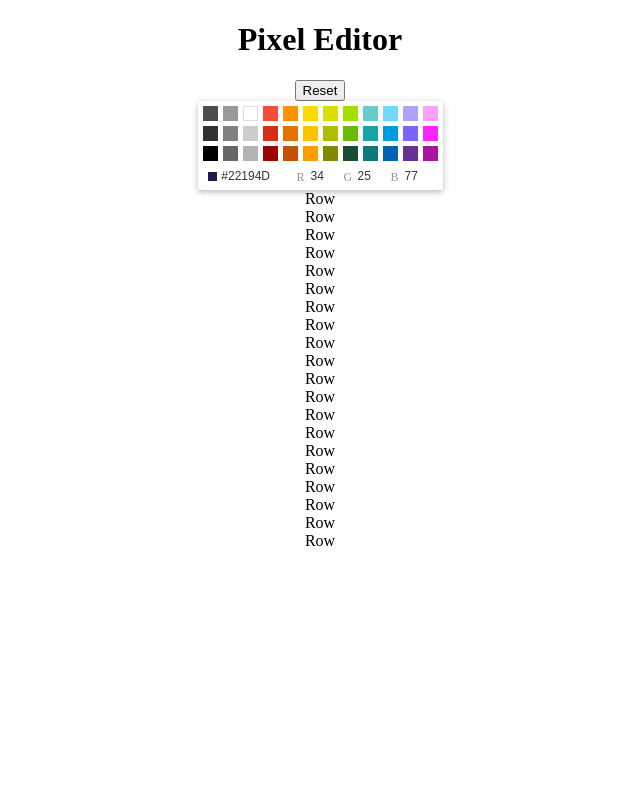
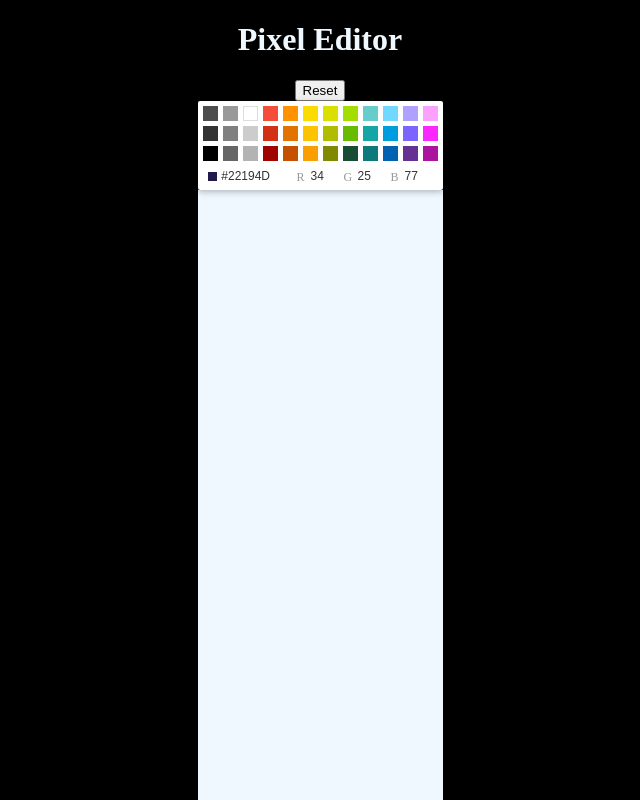
Before and after one commit to karishmashuklaa/pixie, a React (Create React App) app: page / in a window 1280 px wide. Both pictures are taken after a click on the button "Start Drawing". Shown: the top 800 px of the page, without its empty margins (320-960 px from the left). Built offline with nearby package versions, Linux system fonts and the light colour scheme.

Commit message:
Basic editor

```diff
--- a/src/components/DrawingPanel.js
+++ b/src/components/DrawingPanel.js
@@ -1,22 +1,26 @@
-import React from 'react'
-import Row from './Row'
+import React from "react"
+import Row from "./Row"
 
-const DrawingPanel = ({width,height,color}) => {
+const DrawingPanel = ({ width, height, selectedColor }) => {
 
   let rows = []
 
-    for(let i=0; i<height; i++) {
+  for (let i = 0; i < height; i++) {
     rows.push(
-        <Row key={i} width={width} color={color}/>
+    <Row
+    key={i}
+    width={width}
+    selectedColor={selectedColor} />
     )
   }
+
   return (
     <div id="drawingPanel">
       <div id="pixels">
         {rows}
       </div>
     </div>
-    )
+  );
 }
 
 export default DrawingPanel
--- a/src/components/Editor.js
+++ b/src/components/Editor.js
@@ -3,8 +3,8 @@ import { CompactPicker } from 'react-color'
 import DrawingPanel from './DrawingPanel'
 
 const Editor = () => {
-    const [panelWidth, setPanelWidth] = useState(20)
-    const [panelHeight, setPanelHeight] = useState(20)
+    const [panelWidth, setPanelWidth] = useState(8)
+    const [panelHeight, setPanelHeight] = useState(8)
     const [hideOptions, setHideOptions] = useState(false)
     const [hideDrawingPanel, setHideDrawingPanel] = useState(true)
     const [buttonText, setButtonText] = useState("Start Drawing")
@@ -49,14 +49,18 @@ const Editor = () => {
 
             <br />
             {hideOptions && (
-            <CompactPicker color={selectedColor} onChangeComplete={changeColor} />
+            <CompactPicker
+            color={selectedColor}
+            onChangeComplete={changeColor} />
             ) }
 
-            <DrawingPanel
-            width={panelWidth}
-            height={panelHeight}
-            color={selectedColor}
-            />
+            {hideOptions && (
+                <DrawingPanel
+                width={panelWidth}
+                height={panelHeight}
+                selectedColor={selectedColor}
+                />
+            )}
 
         </div>
     )
--- /dev/null
+++ b/src/components/Pixel.js
@@ -0,0 +1,40 @@
+import React, { useState } from 'react'
+
+const Pixel = ({ selectedColor }) => {
+
+    // background color of the pixel
+    const [pixelColor, setPixelColor] = useState("#f0f8ff")
+    const [oldColor, setOldColor] = useState(pixelColor)
+    const [canChangeColor, setCanChangeColor] = useState(true)
+
+    const applyColor = () => {
+        setPixelColor(selectedColor)
+        setCanChangeColor(false)
+    }
+
+    const changeColorOnHover = () => {
+        setOldColor(pixelColor)
+        setPixelColor(selectedColor)
+    }
+
+    const resetColor = () => {
+        if (canChangeColor) {
+            setPixelColor(oldColor)
+        }
+        setCanChangeColor(true)
+    }
+
+    return (
+        <div
+        className="pixel"
+        style={{ backgroundColor: pixelColor }}
+        onClick={applyColor}
+        onMouseEnter={changeColorOnHover}
+        onMouseLeave={resetColor}
+        >
+           Pixels
+        </div>
+    )
+}
+
+export default Pixel
--- a/src/components/Row.js
+++ b/src/components/Row.js
@@ -1,11 +1,20 @@
 import React from 'react'
+import Pixel from './Pixel'
 
-const Row = ({width, color}) => {
+const Row = ({ width, selectedColor }) => {
+    let pixels = []
+
+    for (let i = 0; i < width; i++) {
+      pixels.push(
+      <Pixel
+      key={i}
+      selectedColor={selectedColor} />
+      )
+    }
     return (
-        <div>
-            Row
-        </div>
+    <div className="row">
+        {pixels}
+    </div>
     )
 }
-
 export default Row
--- a/src/styles/App.scss
+++ b/src/styles/App.scss
@@ -10,4 +10,6 @@ body {
     align-items: center;
     text-align: center;
     min-width: fit-content;
+    background-color: black;
+    color: #f0f8ff;
 }
```
Lines whose indentation alone changed are shown as unchanged.
